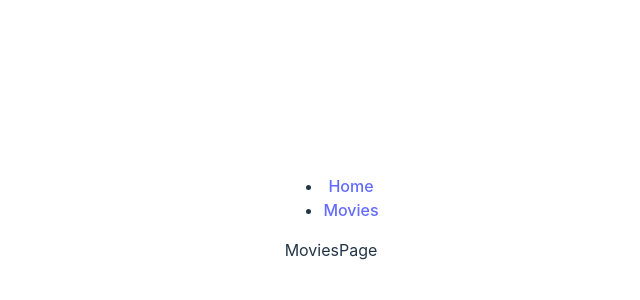
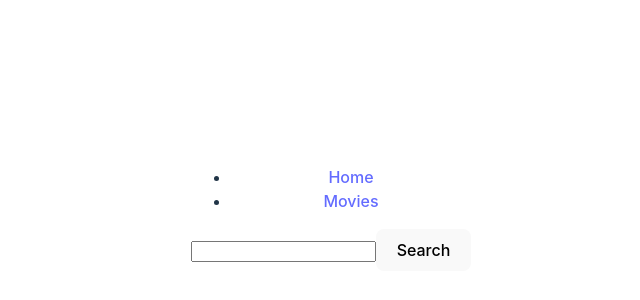
Before and after one commit to Maiia11/goit-react-hw-05, a React (Vite) app: page /movies in a window 1280 px wide. Shown: the part 190-490 px from the top of the page, without its empty margins (309-949 px from the left). Built offline with nearby package versions, Linux system fonts and the light colour scheme.

Commit message:
add input

```diff
--- a/src/components/MovieCast/MovieCast.jsx
+++ b/src/components/MovieCast/MovieCast.jsx
@@ -18,7 +18,7 @@ const MovieCast = () => {
 
                 setError(false)
 
-                console.log(data);
+
 
         } catch (err) {
                 setError(true)
--- a/src/components/MovieList/MovieList.jsx
+++ b/src/components/MovieList/MovieList.jsx
@@ -3,7 +3,7 @@ import { Link, useLocation } from "react-router-dom"
 
 const MovieList = ({ title, movieId }) => {
   const location = useLocation();
-    console.log(location);
+
   return (
       <div>
           <ul>
--- a/src/films-api.js
+++ b/src/films-api.js
@@ -1,5 +1,5 @@
 import axios from "axios";
-const url = 'https://api.themoviedb.org/3/trending/movie/day?language=en-US';
+const url = 'https://api.themoviedb.org/3/trending/movie/day';
 const language = 'en-US';
 const bearerToken = 'eyJhbGciOiJIUzI1NiJ9.eyJhdWQiOiIwNmUyZDFhODU5N2I5OGJkZGNjZjRmZWQ5ZTk4ZTllMyIsInN1YiI6IjY2NjZjYzRjMzg4OGNhZmUwOGMwYTE2YSIsInNjb3BlcyI6WyJhcGlfcmVhZCJdLCJ2ZXJzaW9uIjoxfQ.1aHpZZSKcymdOixu2x8I6NJGzZk5e7KadrVJBJ_y7K4'
 
@@ -75,3 +75,24 @@ export const getReviewsMovies = async (movieId) => {
   }
 
  }
+
+
+export const getMoviesApiWithQuery = async (query) => {
+  try {
+    const {data} =  await axios.get(`https://api.themoviedb.org/3/search/movie`, {
+    params: {
+        language: language,
+      query: query,
+
+      },
+    headers: {
+    Authorization: `Bearer ${bearerToken}`
+    }
+  })
+ return data
+
+  } catch (err) {
+    console.log(err);
+  }
+
+ }
--- a/src/pages/MovieDetailsPage/MovieDetailsPage.jsx
+++ b/src/pages/MovieDetailsPage/MovieDetailsPage.jsx
@@ -8,7 +8,7 @@ const MovieDetailsPage = () => {
     const [error, setError] = useState(false);
 
     const location = useLocation();
-    console.log(location);
+
 
     const backLocation = useRef(location.state ?? '/movies')
 
@@ -19,7 +19,7 @@ const MovieDetailsPage = () => {
                 const data = await getSingleMovieApi(movieId);
                 setFilm(data);
                 setError(false)
-                console.log(data);
+
 
         } catch (err) {
                 setError(true)
--- a/src/pages/MoviesPage/MoviesPage.jsx
+++ b/src/pages/MoviesPage/MoviesPage.jsx
@@ -1,8 +1,50 @@
+import {  useState } from "react";
+import{getMoviesApiWithQuery} from '../../films-api'
+import MovieList from "../../components/MovieList/MovieList";
 
 
 const MoviesPage = () => {
+  const [query, setQuery] = useState('');
+  const [movies, setMovies] = useState([])
+    const [isLoading, setIsLoading] = useState(false);
+  const [error, setError] = useState(false);
+
+  const handleInputChange = (e) => {
+    setQuery(e.target.value);
+  };
+
+  const handleSearch = async () => {
+
+
+    try {
+      setIsLoading(true);
+      setError(false);
+      const data = await getMoviesApiWithQuery(query);
+      setMovies(data.results);
+    } catch (err) {
+      setError(true);
+    } finally {
+      setIsLoading(false);
+    }
+  }
+
+
+
   return (
-    <div>MoviesPage</div>
+    <div>
+      <input type="text"  value={query} onChange={handleInputChange} />
+      <button type="submit" onClick={handleSearch}>Search</button>
+      {isLoading && <p>Loading...</p>}
+      {error && <p>Error fetching movies. Please try again later.</p>}
+
+      {movies.length > 0 && movies.map((film => {
+              return (
+                  <div key={film.id}>
+                      <MovieList title={film.original_title} movieId={film.id} />
+              </div>)
+              }))
+            }
+    </div>
   )
 }
 
```
